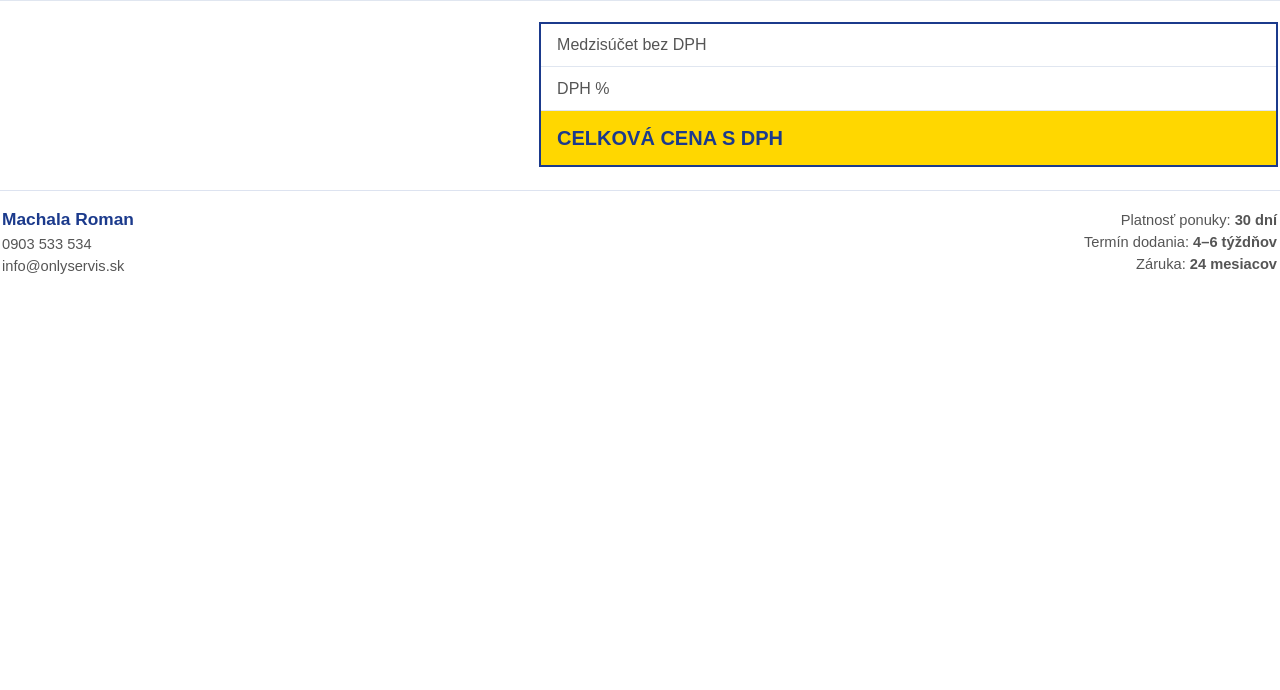
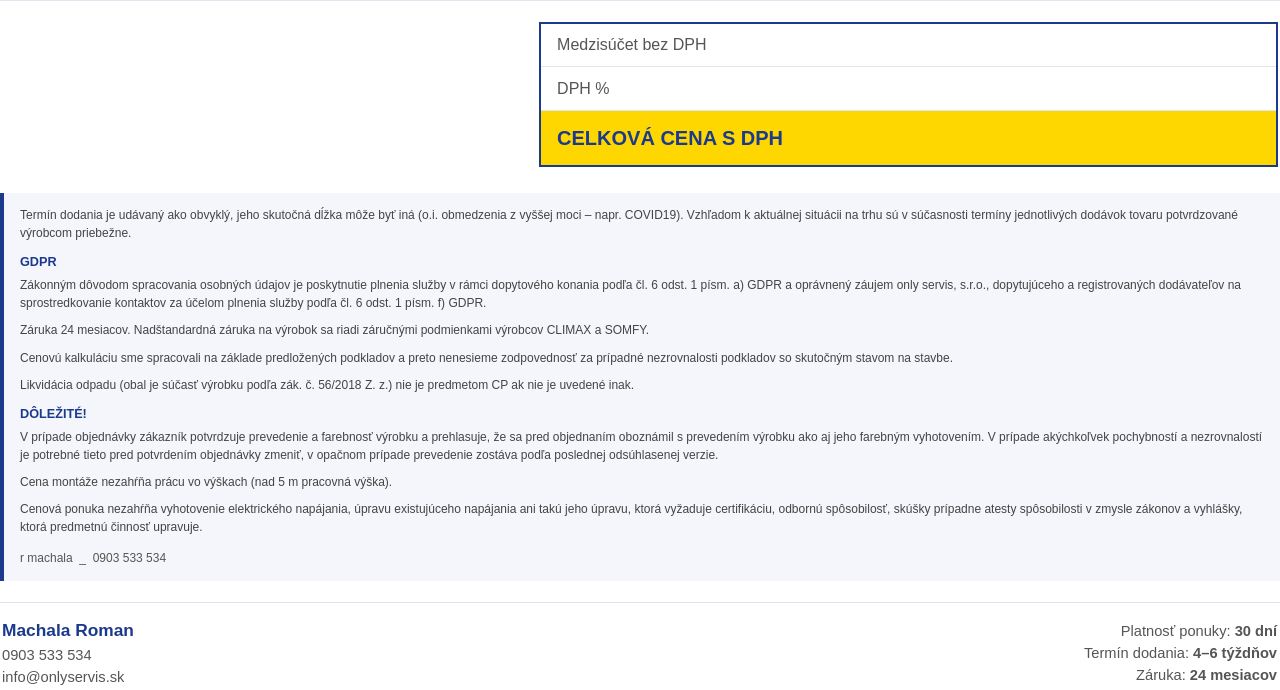
Before and after one commit to evabojova-sudo/only-servis-app, a Python web app: template templates/ponuka.html in a window 1280 px wide. Shown: the part 366-1056 px from the top of the page. Before the commit the page ends 640 px from the top, so only its background shows below. Run offline with Jinja, Linux system fonts and the light colour scheme; the template is opened without the code that fills it, so the values that code supplies are empty.

Commit message:
Add general disclaimer text to PDF template (delivery, GDPR, warranty)

```diff
--- a/templates/ponuka.html
+++ b/templates/ponuka.html
@@ -71,6 +71,14 @@
                   font-size: 15pt; font-weight: bold; color: #1B3A8C; }
   .suhrn-zv-val { background-color: #FFD700; padding: 9pt 12pt;
                   font-size: 15pt; font-weight: bold; color: #1B3A8C; text-align: right; }
+
+  /* VSEOBECNE PODMIENKY */
+  .podmienky { margin-top: 18pt; padding: 10pt 12pt; background-color: #f4f6fb;
+               border-left: 3pt solid #1B3A8C; font-size: 9pt; color: #444; line-height: 1.5; }
+  .podmienky p { margin: 0 0 7pt 0; }
+  .podmienky p:last-child { margin-bottom: 0; }
+  .podmienky-h { font-weight: bold; color: #1B3A8C; margin: 8pt 0 3pt 0; font-size: 9.5pt; }
+  .podmienky-sig { margin-top: 10pt; font-size: 9pt; color: #555; }
 
   /* PATA */
   .pata { width: 100%; margin-top: 16pt; border-top: 1pt solid #dde3f0; padding-top: 10pt; }
@@ -185,6 +193,24 @@
   </tr>
 </table>
 
+<!-- VSEOBECNE PODMIENKY -->
+<div class="podmienky">
+  <p>Termín dodania je udávaný ako obvyklý, jeho skutočná dĺžka môže byť iná (o.i. obmedzenia z vyššej moci – napr. COVID19). Vzhľadom k aktuálnej situácii na trhu sú v súčasnosti termíny jednotlivých dodávok tovaru potvrdzované výrobcom priebežne.</p>
+
+  <div class="podmienky-h">GDPR</div>
+  <p>Zákonným dôvodom spracovania osobných údajov je poskytnutie plnenia služby v rámci dopytového konania podľa čl. 6 odst. 1 písm. a) GDPR a oprávnený záujem only servis, s.r.o., dopytujúceho a registrovaných dodávateľov na sprostredkovanie kontaktov za účelom plnenia služby podľa čl. 6 odst. 1 písm. f) GDPR.</p>
+  <p>Záruka 24 mesiacov. Nadštandardná záruka na výrobok sa riadi záručnými podmienkami výrobcov CLIMAX a SOMFY.</p>
+  <p>Cenovú kalkuláciu sme spracovali na základe predložených podkladov a preto nenesieme zodpovednosť za prípadné nezrovnalosti podkladov so skutočným stavom na stavbe.</p>
+  <p>Likvidácia odpadu (obal je súčasť výrobku podľa zák. č. 56/2018 Z. z.) nie je predmetom CP ak nie je uvedené inak.</p>
+
+  <div class="podmienky-h">DÔLEŽITÉ!</div>
+  <p>V prípade objednávky zákazník potvrdzuje prevedenie a farebnosť výrobku a prehlasuje, že sa pred objednaním oboznámil s prevedením výrobku ako aj jeho farebným vyhotovením. V prípade akýchkoľvek pochybností a nezrovnalostí je potrebné tieto pred potvrdením objednávky zmeniť, v opačnom prípade prevedenie zostáva podľa poslednej odsúhlasenej verzie.</p>
+  <p>Cena montáže nezahŕňa prácu vo výškach (nad 5 m pracovná výška).</p>
+  <p>Cenová ponuka nezahŕňa vyhotovenie elektrického napájania, úpravu existujúceho napájania ani takú jeho úpravu, ktorá vyžaduje certifikáciu, odbornú spôsobilosť, skúšky prípadne atesty spôsobilosti v zmysle zákonov a vyhlášky, ktorá predmetnú činnosť upravuje.</p>
+
+  <div class="podmienky-sig">r machala &nbsp;_&nbsp; 0903 533 534</div>
+</div>
+
 <!-- PATA -->
 <table class="pata">
   <tr>
```
Also changed, not shown: TASKS.md (+21 -0 lines).
